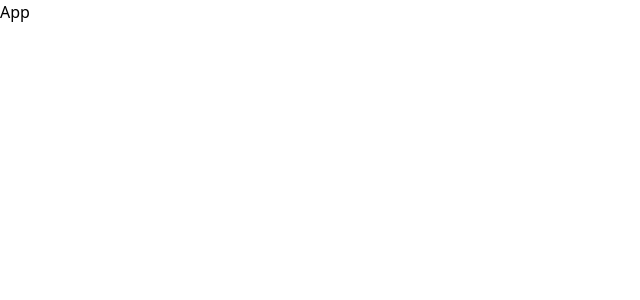
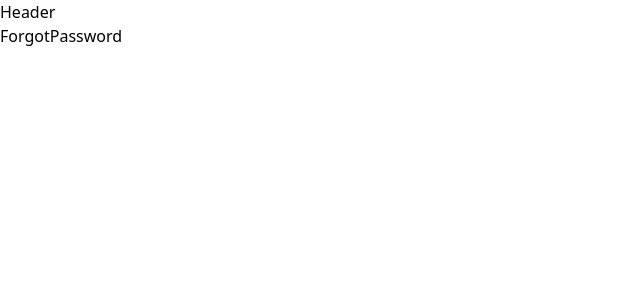
Before and after one commit to Warith08158/realtor-clone-react, a React (Vite) app: page /forgot-password in a window 1280 px wide. Shown: the top 300 px of the page, without its empty margins (0-640 px from the left). Built offline with nearby package versions, Linux system fonts and the light colour scheme.

Commit message:
create pages and routes

```diff
--- a/src/App.jsx
+++ b/src/App.jsx
@@ -1,7 +1,27 @@
 import React from 'react'
+import { Route, BrowserRouter as Router, Routes } from 'react-router-dom'
+import Header from './components/Header'
+import Home from './pages/Home'
+import Profile from './pages/Profile'
+import SignIn from './pages/SignIn'
+import SignUp from './pages/SignUp'
+import ForgotPassword from './pages/ForgotPassword'
+import Offers from './pages/Offers'
 
 export default function App() {
   return (
-    <div>App</div>
+    <>
+      <Router>
+        <Header/>
+          <Routes>
+            <Route path='/' element={<Home/>}/>
+            <Route path='/profile' element={<Profile/>}/>
+            <Route path='/sign-in' element={<SignIn/>}/>
+            <Route path='/sign-up' element={<SignUp/>}/>
+            <Route path='/forgot-password' element={<ForgotPassword/>}/>
+            <Route path='/offers' element={<Offers/>}/>
+          </Routes>
+      </Router>
+    </>
   )
 }
--- /dev/null
+++ b/src/components/Header.jsx
@@ -0,0 +1,7 @@
+import React from 'react'
+
+export default function Header() {
+  return (
+    <div>Header</div>
+  )
+}
--- /dev/null
+++ b/src/pages/ForgotPassword.jsx
@@ -0,0 +1,7 @@
+import React from 'react'
+
+export default function ForgotPassword() {
+  return (
+    <div>ForgotPassword</div>
+  )
+}
--- /dev/null
+++ b/src/pages/Home.jsx
@@ -0,0 +1,7 @@
+import React from 'react'
+
+export default function Home() {
+  return (
+    <div>Home</div>
+  )
+}
--- /dev/null
+++ b/src/pages/Offers.jsx
@@ -0,0 +1,7 @@
+import React from 'react'
+
+export default function Offers() {
+  return (
+    <div>Offers</div>
+  )
+}
--- /dev/null
+++ b/src/pages/Profile.jsx
@@ -0,0 +1,7 @@
+import React from 'react'
+
+export default function Profile() {
+  return (
+    <div>Profile</div>
+  )
+}
--- /dev/null
+++ b/src/pages/SignIn.jsx
@@ -0,0 +1,7 @@
+import React from 'react'
+
+export default function SignIn() {
+  return (
+    <div>SignIn</div>
+  )
+}
--- /dev/null
+++ b/src/pages/SignUp.jsx
@@ -0,0 +1,7 @@
+import React from 'react'
+
+export default function SignUp() {
+  return (
+    <div>SignUp</div>
+  )
+}
```
